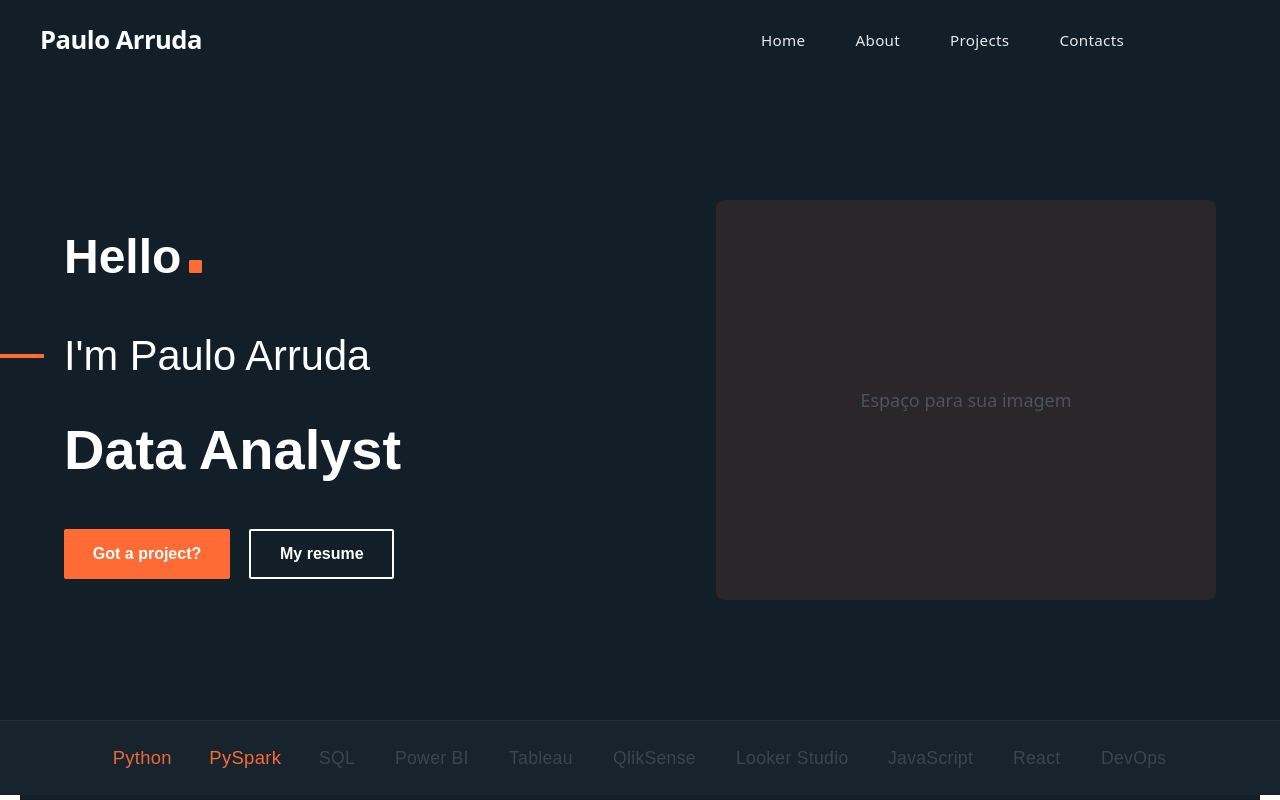
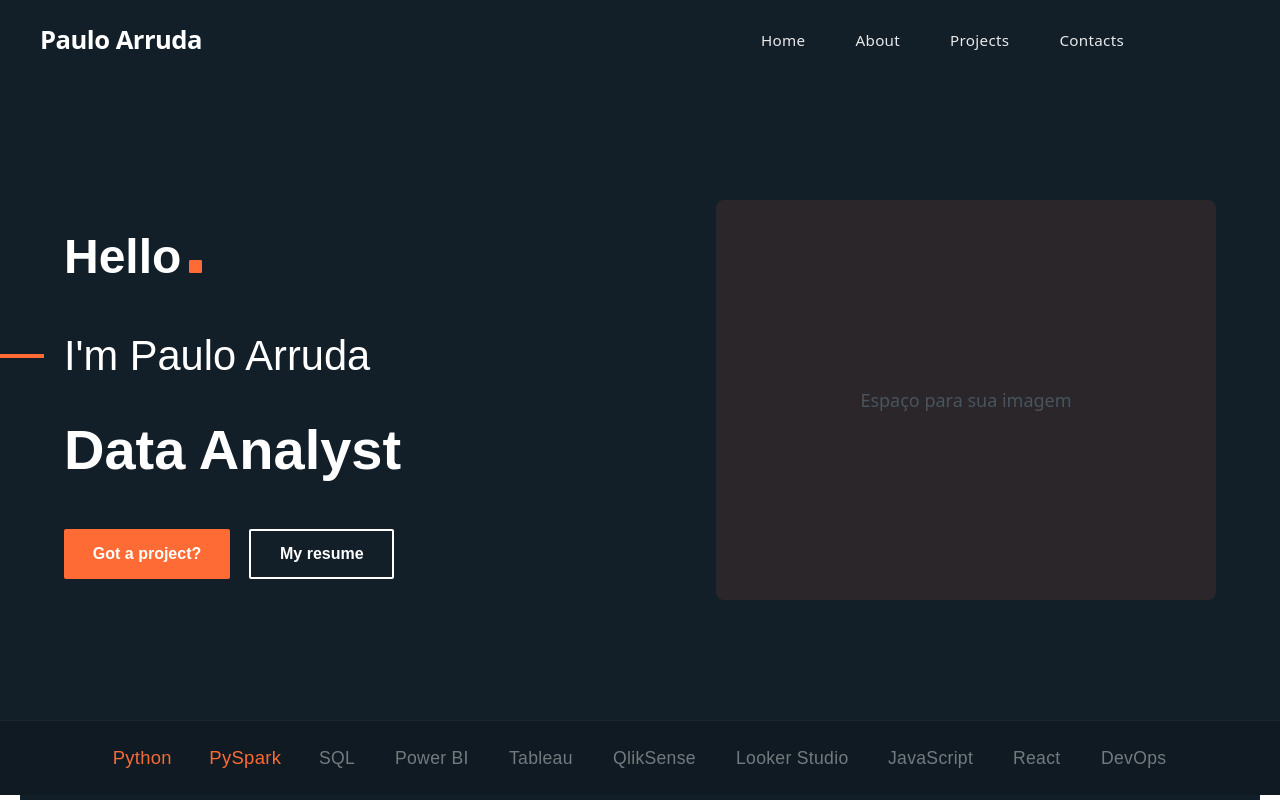
Before and after one commit to zPaulo/portfolio-website, a React (Vite) app in the folder portfolio-website/: page / in a window 1280 px wide. Shown: the top 800 px of the page. Built offline with nearby package versions, Linux system fonts and the light colour scheme.

Commit message:
feat: update color system with improved color palette
- Update backgroundDarker color for better contrast
- Change whiteMuted to rgba format for better transparency
- Improve color consistency across components

```diff
--- a/portfolio-website/src/styles/colors.ts
+++ b/portfolio-website/src/styles/colors.ts
@@ -4,11 +4,11 @@ export const colors = {
     primary: '#ff6b35',        // Laranja principal
     white: '#FFFFFF',          // Branco puro
     background: '#121E28',     // Azul escuro de fundo
-    backgroundDarker: '#17232D', // Azul ainda mais escuro para a barra de tecnologias
+    backgroundDarker: '#0F1A22', // Azul ainda mais escuro para a barra de tecnologias
 
     // Variações de branco
     whiteText: '#FFFFFF',      // Branco para textos
-    whiteMuted: '#48545E',     // Branco mais escuro para textos secundários
+    whiteMuted: 'rgba(255, 255, 255, 0.6)',     // Branco fosco para textos secundários
     whiteTransparent: 'rgba(255, 255, 255, 0.9)', // Branco semi-transparente
     whiteHover: 'rgba(255, 255, 255, 0.1)',       // Branco para hover
     whiteBorder: 'rgba(255, 255, 255, 0.08)',     // Branco para bordas
```
